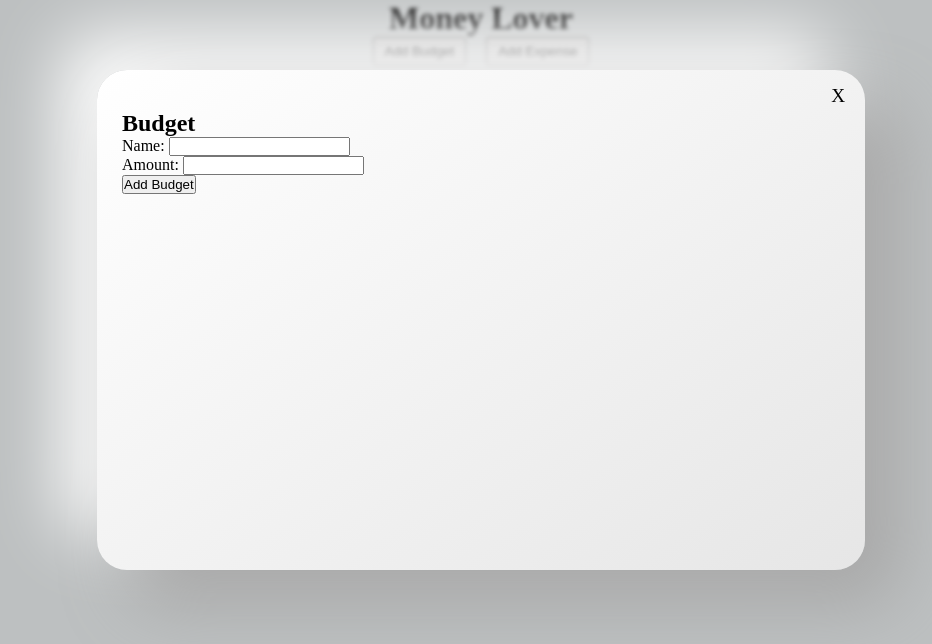
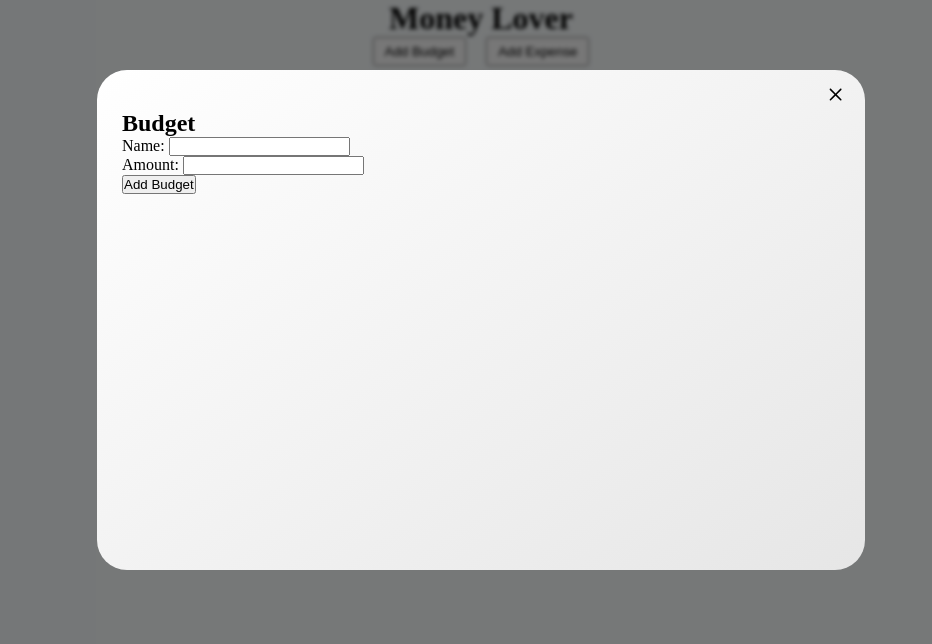
Before and after one commit to ShubhamChavhan09/money-lover, a React (Create React App) app: page / in a window 1280 px wide. Both pictures are taken after a click on the button "Add Budget". Shown: the top 644 px of the page, without its empty margins (159-1091 px from the left). Built offline with nearby package versions, Linux system fonts and the light colour scheme.

Commit message:
added icons for closing the modals

```diff
--- a/src/components/budget-card/index.js
+++ b/src/components/budget-card/index.js
@@ -21,10 +21,10 @@
         <div>
           <h2>{name}</h2>
           <span>
-            {amount} {max && `/ ${max}`}
+            {amount} {(max || max === `0`) && `/ ${max}`}
           </span>
         </div>
-        {max && <progress value={rate} max="100" />}
+        {(max || max === `0`) && <progress value={rate} max="100" />}
         {!hidden && (
           <div>
             <button onClick={() => handleExpense(id)}>Add Expense</button>
--- a/src/components/budget-modal/index.js
+++ b/src/components/budget-modal/index.js
@@ -1,10 +1,12 @@
 import React, { useRef } from "react";
 import styled from "styled-components";
 import { useBudgets } from "../../context";
+import { CgClose } from "react-icons/cg";
 
 const BudgetModal = ({ handleBudget, budgetModal }) => {
   const nameRef = useRef("");
   const maxRef = useRef("");
+  const modalRef = useRef("");
   const { budgets, addBudget } = useBudgets();
 
   const handleSubmit = (event) => {
@@ -16,14 +18,20 @@
     handleBudget();
   };
 
-  console.log(budgets);
+  const close = (e) => {
+    if (modalRef.current === e.target) {
+      handleBudget();
+    }
+  };
 
   return (
     <>
       {budgetModal ? (
-        <Overlay>
+        <Overlay ref={modalRef} onClick={close}>
           <div className="modal">
-            <span onClick={() => handleBudget()}>X</span>
+            <span onClick={() => handleBudget()}>
+              <CgClose />
+            </span>
             <h2>Budget</h2>
             <section>
               <form onSubmit={handleSubmit}>
@@ -47,10 +55,10 @@
 
 export default BudgetModal;
 const Overlay = styled.div`
-  position: absolute;
+  position: fixed;
   z-index: 1;
   inset: 0;
-  background: rgba(0, 0, 0, 0.2);
+  background: rgba(0, 0, 0, 0.5);
   display: block;
   padding-top: 70px;
 
@@ -63,8 +71,8 @@
     padding: 40px 25px;
     border-radius: 30px;
     background: linear-gradient(145deg, #ffffff, #e6e6e6);
-    box-shadow: 35px 35px 70px #a8a8a8, -35px -35px 70px #ffffff;
-    z-index: 2;
+    // box-shadow: 35px 35px 70px #a8a8a8, -35px -35px 70px #ffffff;
+    // z-index: 2;
   }
   span {
     position: absolute;
--- a/src/components/expense-modal/index.js
+++ b/src/components/expense-modal/index.js
@@ -1,6 +1,7 @@
 import React, { useRef } from "react";
 import styled from "styled-components";
 import { useBudgets, MISCELLANEOUS_BUDGET_ID } from "../../context";
+import { CgClose } from "react-icons/cg";
 
 const ExpenseModal = ({ expenseModal, handleExpense, expenseBudgetId }) => {
   const descriptionRef = useRef("");
@@ -26,7 +27,9 @@
       {expenseModal ? (
         <Overlay>
           <div className="modal">
-            <span onClick={() => handleExpense()}>X</span>
+            <span onClick={() => handleExpense()}>
+              <CgClose />
+            </span>
             <h2>Expense</h2>
             <section>
               <form onSubmit={handleSubmitExp}>
@@ -63,7 +66,7 @@
 export default ExpenseModal;
 
 const Overlay = styled.div`
-  position: absolute;
+  position: fixed;
   z-index: 1;
   inset: 0;
   background: rgba(0, 0, 0, 0.2);
--- a/src/components/view-expense-modal/index.js
+++ b/src/components/view-expense-modal/index.js
@@ -1,28 +1,56 @@
 import React from "react";
 import styled from "styled-components";
-import { useBudgets } from "../../context";
+import { useBudgets, MISCELLANEOUS_BUDGET_ID } from "../../context";
+import { CgCloseR, CgClose } from "react-icons/cg";
 
 const ViewExpenseModal = ({ handleViewExpense, viewExpenses, expensedId }) => {
-  const { getBudgetExpenses } = useBudgets();
+  const { getBudgetExpenses, budgets, deleteBudget, deleteExpense } =
+    useBudgets();
+
+  const budget =
+    MISCELLANEOUS_BUDGET_ID === expensedId
+      ? { name: "Miscellaneous", id: MISCELLANEOUS_BUDGET_ID }
+      : budgets.find((b) => b.id === expensedId);
+
+  const handleBudgetDelete = (id) => {
+    deleteBudget(id);
+    handleViewExpense();
+  };
 
   return (
     <>
-      {viewExpenses ? (
+      {viewExpenses
+        ? expensedId != null && (
             <Overlay>
               <div className="modal">
-            <span onClick={handleViewExpense}>X</span>
-            <h2>Expenses</h2>
+                <div>
+                  <span className="close" onClick={handleViewExpense}>
+                    <CgClose />
+                  </span>
+                  <h2>{budget?.name} - Expenses</h2>
+                  {expensedId !== MISCELLANEOUS_BUDGET_ID && (
+                    <button onClick={() => handleBudgetDelete(expensedId)}>
+                      Delete
+                    </button>
+                  )}
+                </div>
                 <div>
                   {getBudgetExpenses(expensedId).map((expense) => (
-                <p key={expense.id}>
-                  <h3>{expense.description}</h3>
-                  <h3>{expense.amount}</h3>
-                </p>
+                    <div className="expenses" key={expense.id}>
+                      <span>{expense.description}</span>
+                      <span>
+                        {expense.amount}
+                        <span onClick={() => deleteExpense(expense.id)}>
+                          <CgCloseR />
+                        </span>
+                      </span>
+                    </div>
                   ))}
                 </div>
               </div>
             </Overlay>
-      ) : null}
+          )
+        : null}
     </>
   );
 };
@@ -30,7 +58,7 @@
 export default ViewExpenseModal;
 
 const Overlay = styled.div`
-  position: absolute;
+  position: fixed;
   z-index: 1;
   inset: 0;
   background: rgba(0, 0, 0, 0.2);
@@ -48,11 +76,20 @@
     background: #fcd8d4;
     box-shadow: 20px 20px 60px #d6b8b4, -20px -20px 60px #fff8f4;
   }
-  span {
+  span.close {
     position: absolute;
     top: 15px;
     right: 20px;
     font-size: 1.2rem;
     cursor: pointer;
   }
+
+  div.expenses {
+    display: flex;
+    justify-content: space-between;
+    align-items: center;
+    span {
+      margin: 0 10px;
+    }
+  }
 `;
```
Lines whose indentation alone changed are shown as unchanged.
